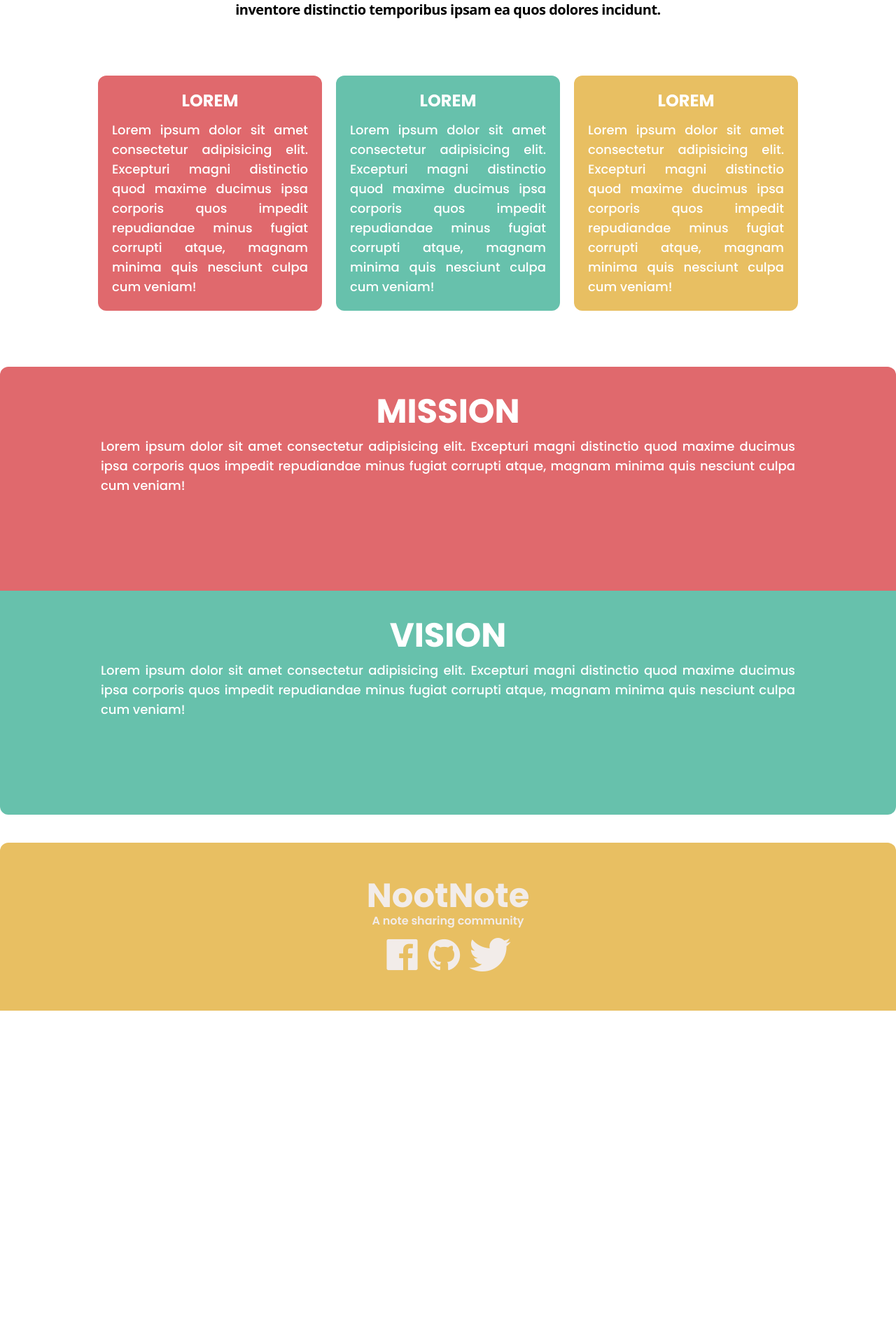
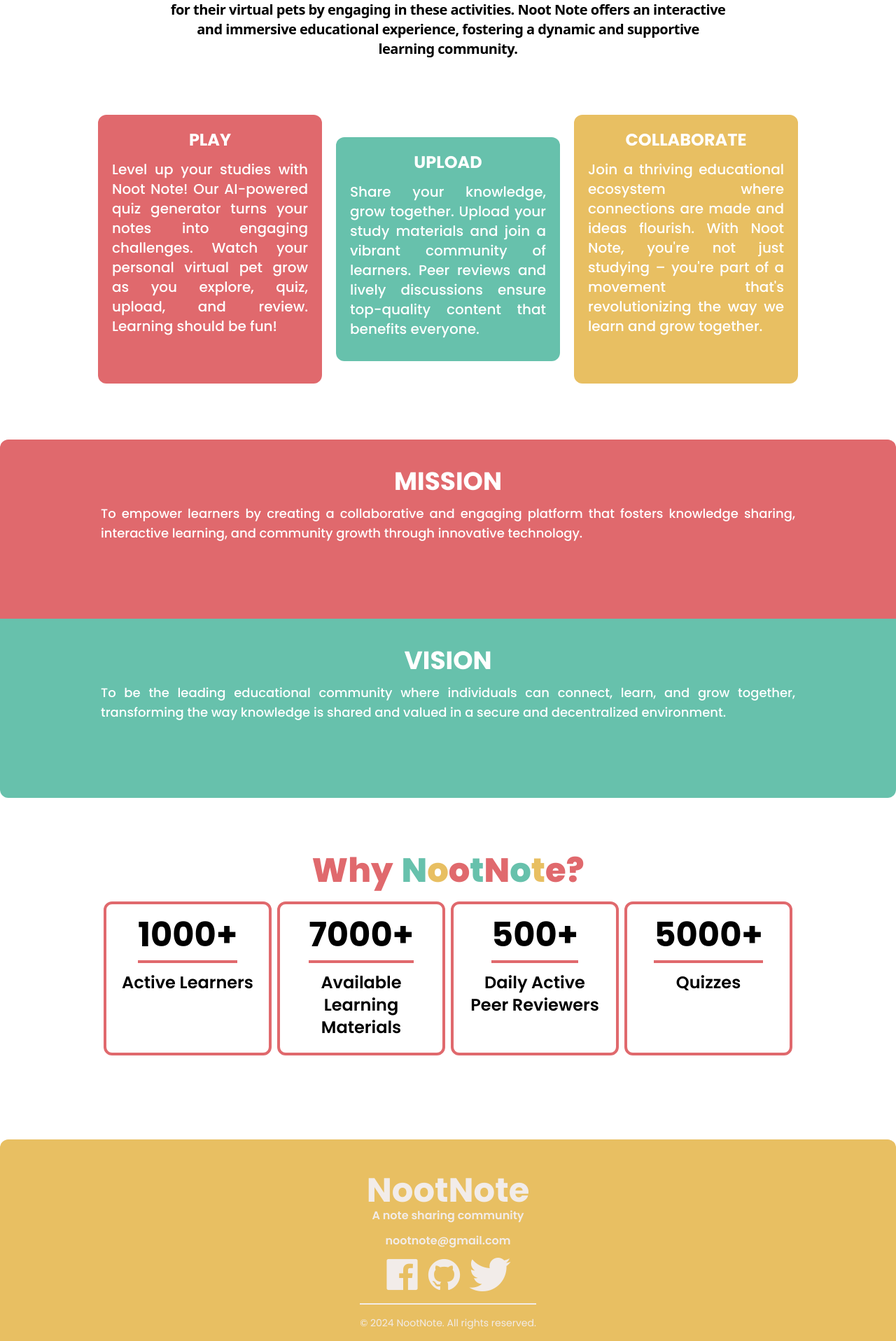
Before and after one commit to julsCadenas/petco, a React (Vite) app: page / in a window 1280 px wide. Shown: the part 464-2380 px from the top of the page at 70% size. Before the commit the page ends 1908 px from the top, so only its background shows below. Built offline with nearby package versions, Linux system fonts and the light colour scheme; a web font is replaced by a local one.

Commit message:
added actual text, added stats component, revised footer and services component

```diff
--- a/index.html
+++ b/index.html
@@ -11,7 +11,8 @@
     <link href="https://fonts.googleapis.com/css2?family=Bowlby+One+SC&family=Poppins:ital,wght@0,100;0,200;0,300;0,400;0,500;0,600;0,700;0,800;0,900;1,100;1,200;1,300;1,400;1,500;1,600;1,700;1,800;1,900&display=swap" rel="stylesheet">
 
     <!-- devicons -->
-    <link rel="stylesheet" type='text/css' href="https://cdn.jsdelivr.net/gh/devicons/devicon@latest/devicon.min.css" />
+    <link rel="stylesheet" href="https://cdn.jsdelivr.net/npm/devicon@2.2.0/devicon.min.css">
+    <link rel="stylesheet" href="https://fonts.googleapis.com/css2?family=Material+Symbols+Outlined:opsz,wght,FILL,GRAD@20..48,100..700,0..1,-50..200" />
 
     <title>NootNote</title>
   </head>
--- a/src/App.jsx
+++ b/src/App.jsx
@@ -6,6 +6,7 @@ import About from './components/about';
 import Services from './components/services';
 import MisVIs from './components/misvis';
 import Footer from './ui/footer';
+import Stats from './components/stats';
 
 function App() {
 
@@ -16,6 +17,7 @@ function App() {
       <About />
       <Services />
       <MisVIs />
+      <Stats />
       <Footer />
     </main>
   )
--- a/src/components/about.jsx
+++ b/src/components/about.jsx
@@ -1,13 +1,12 @@
 import React from 'react'
 
 const About = () => {
+  const about = 'Noot Note is a collaborative note-sharing platform that boosts leaming through peer reviews, discussions, and A1-generated quizzes. Users earn experience points for their virtual pets by engaging in these activities. Noot Note offers an interactive and immersive educational experience, fostering a dynamic and supportive learning community.'
+
   return (
     <main>
-        {/* <section className='text-blue2 font-bold text-3xl flex items-center justify-center'>
-            <p>What is NootNote?</p>
-        </section> */}
         <section className='text-lg md:text-xl max-w-[800px] text-justify md:text-center mx-5 tracking-tight font-semibold w-auto'>
-            <p>Lorem ipsum, dolor sit amet consectetur adipisicing elit. Assumenda tempora, vel culpa possimus repellendus et natus impedit quis libero dolore dolorem error inventore distinctio temporibus ipsam ea quos dolores incidunt.</p>
+          <p>{about}</p>
         </section>
     </main>
   )
--- a/src/components/misvis.jsx
+++ b/src/components/misvis.jsx
@@ -2,17 +2,18 @@ import React from 'react'
 
 const MisVIs = () => {
 
-    const lorem = "Lorem ipsum dolor sit amet consectetur adipisicing elit. Excepturi magni distinctio quod maxime ducimus ipsa corporis quos impedit repudiandae minus fugiat corrupti atque, magnam minima quis nesciunt culpa cum veniam!"
+  const mission = 'To empower learners by creating a collaborative and engaging platform that fosters knowledge sharing, interactive learning, and community growth through innovative technology.'
+  const vision = 'To be the leading educational community where individuals can connect, learn, and grow together, transforming the way knowledge is shared and valued in a secure and decentralized environment.'
 
   return (
         <main className='bg-white text-white w-full pt-20 items-center flex flex-wrap justify-center font-poppins pb-10'>
-            <section className='w-full h-80 aspect-square bg-red2 rounded-t-xl text-center p-10 md:px-36 flex flex-col gap-3'>
-                <p className='font-bold text-2xl md:text-5xl'>MISSION</p>
-                <p className='text-justify text-base md:text-lg font-medium'>{lorem}</p>
+            <section className='w-full h-64 aspect-square bg-red2 rounded-t-xl text-center p-7 md:p-10 md:px-36 flex flex-col gap-3'>
+                <p className='font-bold text-2xl md:text-4xl'>MISSION</p>
+                <p className='text-justify text-base md:text-lg font-medium'>{mission}</p>
             </section>
-            <section className='w-full h-80 aspect-square bg-blue2 rounded-b-xl text-center p-10 md:px-36 flex flex-col gap-3 '>
-                <p className='font-bold text-2xl md:text-5xl'>VISION</p>
-                <p className='text-justify text-base md:text-lg font-medium'>{lorem}</p>
+            <section className='w-full h-64 aspect-square bg-blue2 rounded-b-xl text-center p-7 md:p-10 md:px-36 flex flex-col gap-3'>
+                <p className='font-bold text-2xl md:text-4xl'>VISION</p>
+                <p className='text-justify text-base md:text-lg font-medium'>{vision}</p>
             </section>
     </main>
   )
--- a/src/components/services.jsx
+++ b/src/components/services.jsx
@@ -3,20 +3,23 @@ import React from 'react'
 const Services = () => {
 
     const lorem = "Lorem ipsum dolor sit amet consectetur adipisicing elit. Excepturi magni distinctio quod maxime ducimus ipsa corporis quos impedit repudiandae minus fugiat corrupti atque, magnam minima quis nesciunt culpa cum veniam!"
+    const gamification = 'Level up your studies with Noot Note! Our AI-powered quiz generator turns your notes into engaging challenges. Watch your personal virtual pet grow as you explore, quiz, upload, and review. Learning should be fun!'
+    const upload = 'Share your knowledge, grow together. Upload your study materials and join a vibrant community of learners. Peer reviews and lively discussions ensure top-quality content that benefits everyone.'
+    const collaborate = "Join a thriving educational ecosystem where connections are made and ideas flourish. With Noot Note, you're not just studying – you're part of a movement that's revolutionizing the way we learn and grow together."
 
   return (
     <main className='bg-white text-white w-full pt-20 gap-5 items-center flex flex-wrap justify-center font-poppins'>
-        <section className='w-80 aspect-square bg-red2 rounded-xl text-center p-5 flex flex-col gap-3 '>
-            <p className='font-bold text-2xl'>LOREM</p>
-            <p className='text-justify text-lg font-medium'>{lorem}</p>
+        <section className='w-80 h-96 aspect-square bg-red2 rounded-xl text-center p-5 flex flex-col gap-3 '>
+            <p className='font-bold text-2xl'>PLAY</p>
+            <p className='text-justify text-lg md:text-xl font-medium'>{gamification}</p>
         </section>
         <section className='w-80 aspect-square bg-blue2 rounded-xl text-center p-5 flex flex-col gap-3'>
-            <p className='font-bold text-2xl'>LOREM</p>
-            <p className='text-justify text-lg font-medium'>{lorem}</p>
+            <p className='font-bold text-2xl'>UPLOAD</p>
+            <p className='text-justify text-lg md:text-xl font-medium'>{upload}</p>
         </section>
-        <section className='w-80 aspect-square bg-yellow2 rounded-xl text-center p-5 flex flex-col gap-3'>
-            <p className='font-bold text-2xl'>LOREM</p>
-            <p className='text-justify text-lg font-medium'>{lorem}</p>
+        <section className='w-80 h-96 aspect-square bg-yellow2 rounded-xl text-center p-5 flex flex-col gap-3'>
+            <p className='font-bold text-2xl'>COLLABORATE</p>
+            <p className='text-justify text-lg md:text-xl font-medium'>{collaborate}</p>
         </section>
     </main>
   )
--- /dev/null
+++ b/src/components/stats.jsx
@@ -0,0 +1,44 @@
+import React from 'react'
+import logo from '../assets/logo.png'
+
+const statistics = [
+    { number: '1000+', title: 'Active Learners' },
+    { number: '7000+', title: 'Available Learning Materials' },
+    { number: '500+', title: 'Daily Active Peer Reviewers' },
+    { number: '5000+', title: 'Quizzes' },
+]
+
+const Stats = () => {
+    const text = "Noot Note";
+    const colors = ['#67c1ac', '#e8bf62', '#e0696d'];
+
+
+  return (
+    <main className='font-poppins h-full py-10 pb-28'>
+        <section className='flex md:flex-row pb-5 text-3xl md:text-5xl font-extrabold text-red2 items-center justify-center'>
+            <p className='pr-3'>Why</p>
+        {text.split("").map((char, index) => (
+          <span
+            key={index}
+            style={{
+              color: colors[index % colors.length],
+            }}
+          >
+            {char}
+          </span>
+        ))}
+            <p>?</p>
+        </section>
+        <section className='flex flex-wrap gap-2 justify-center pb-2'>
+            {statistics.map((stat, index) => (
+                <aside key={index} className='w-60 p-5 border-4 border-red2 rounded-xl flex flex-col items-center font-semibold text-center'>
+                    <p className='border-b-red2 pb-3 border-b-4 text-5xl font-bold'>{stat.number}</p>
+                    <p className='text-2xl pt-3'>{stat.title}</p>
+                </aside>
+            ))}
+        </section>
+    </main>
+  )
+}
+
+export default Stats
--- a/src/ui/footer.jsx
+++ b/src/ui/footer.jsx
@@ -1,29 +1,37 @@
 import React, { useState } from 'react'
+import logo from '../assets/logo.png';
 
 const icons = [
-    { icon: 'devicon-facebook-plain', coloredIcon: 'devicon-facebook-plain colored'},
-    { icon: 'devicon-github-original', coloredIcon: 'devicon-github-original colored'},
-    { icon: 'devicon-twitter-original', coloredIcon: 'devicon-twitter-original colored'}
+    { icon: 'devicon-facebook-plain', coloredIcon: 'devicon-facebook-plain colored', link: 'https://www.facebook.com/'},
+    { icon: 'devicon-github-original', coloredIcon: 'devicon-github-original colored', link: 'https://github.com/julsCadenas/petco'},
+    { icon: 'devicon-twitter-original', coloredIcon: 'devicon-twitter-original colored', link: 'https://x.com/'}
 ]
 
 const Footer = () => {
     const [color, setColor] = useState(null);
+    const email = 'nootnote@gmail.com'
 
   return (
-    <footer className='bg-yellow2 w-full p-10 h-60 rounded-t-xl font-poppins flex flex-col gap-3 justify-center items-center'>
-        <aside className='text-white2 flex flex-col items-center'>
+    <footer className='bg-yellow2 w-full p-10 h-80 rounded-t-xl font-poppins flex flex-col gap-3 justify-center items-center'>
+        <section className='text-white2 flex flex-col items-center'>
             <p className='font-bold text-5xl'>NootNote</p>
             <p className='font-semibold'>A note sharing community</p>
-        </aside>
-        <aside className='text-white2 flex gap-3 text-5xl'>
+        </section>
+        <section className='text-white2 font-semibold cursor-pointer'>
+            <p title='click to copy' >{email}</p>
+        </section>
+        <section className='text-white2 flex gap-3 text-5xl'>
             { icons.map((skill, index) => (
-                <div key={index}
-                onMouseEnter={() => setColor(skill.icon)}
-                onMouseLeave={() => setColor(null)}>
-                    <i className={`${color === skill.icon ? skill.coloredIcon : skill.icon} transition-colors`}></i>
+                <div key={index} onMouseEnter={() => setColor(skill.icon)} onMouseLeave={() => setColor(null)}>
+                    <a href={skill.link} target='_blank' rel='noreferrer'>
+                        <i className={`${color === skill.icon ? skill.coloredIcon : skill.icon} transition-colors`}></i>
+                    </a>
                 </div>
             ))}
-        </aside>
+        </section>
+        <section className="flex justify-between items-center border-t-2 border-white2 text-white2 pt-4">
+          <p className="text-sm">© 2024 NootNote. All rights reserved.</p>
+        </section>
     </footer>
   )
 }
```
Also changed, not shown: src/ui/header.jsx (+8 -8 lines).
